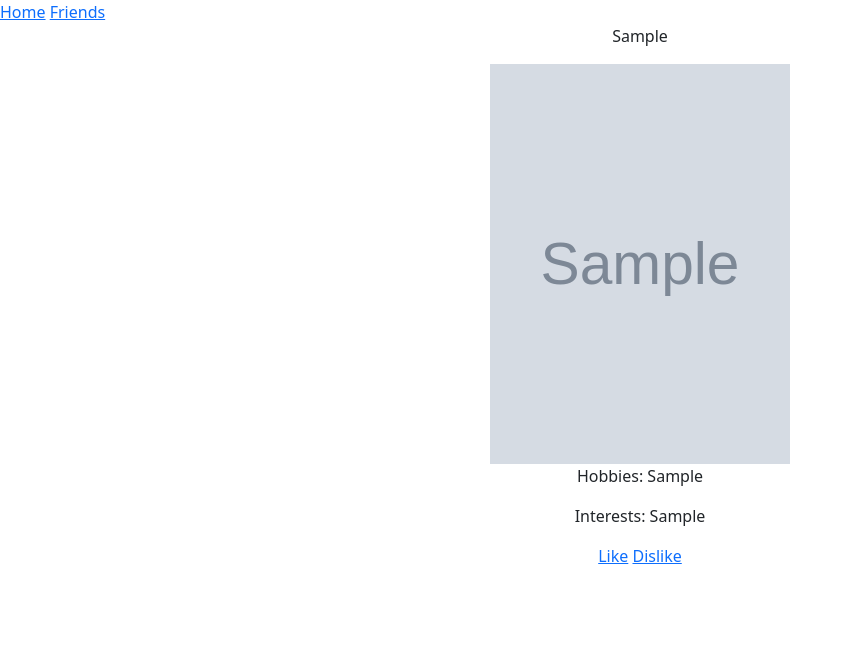
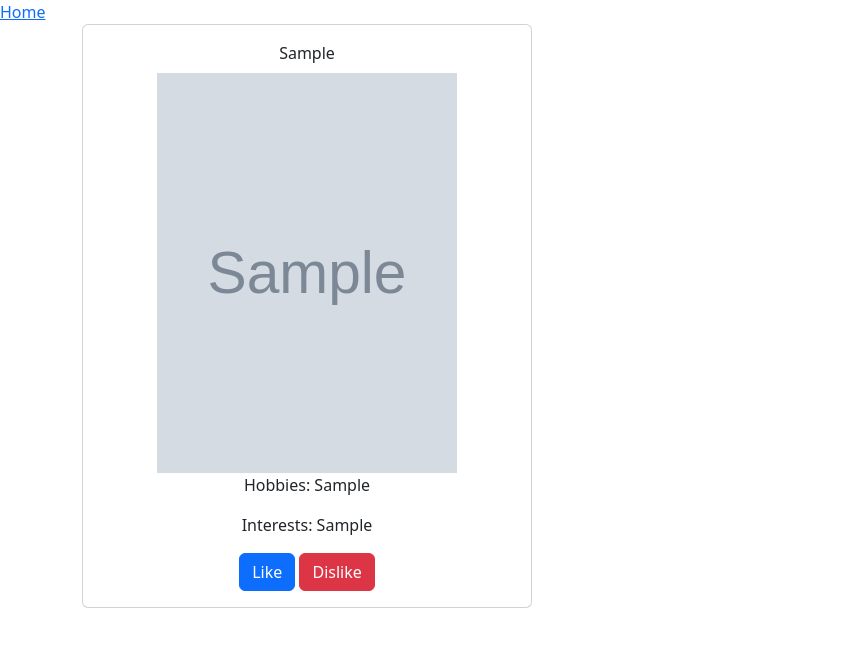
Before and after one commit to ibdao/cyas-friender, a Flask app: template friender-backend/templates/home.html in a window 1280 px wide. Shown: the top 647 px of the page, without its empty margins (0-852 px from the left). Run offline with Flask 2, Linux system fonts and the light colour scheme; the template is opened without the code that fills it: values that come from a table or form of the project are taken from there, others are empty; tables that the repository leaves empty hold one stand-in row (values such as "Sample post"); grey boxes marked "Sample" are stand-in pictures.

Commit message:
little bootstrap

```diff
--- a/friender-backend/templates/base.html
+++ b/friender-backend/templates/base.html
@@ -10,10 +10,10 @@
 <body>
   <nav>
     <a href="/">Home</a>
+    {% if g.user %}
     <a href="/user/{{g.user.id}}/friends">Friends</a>
-    {% if g.user %}
     <form action="/logout" method="POST">{{g.csrf_form.hidden_tag()}}
-      <button>Logout</button>
+      <button class="btn btn-link">Logout</button>
     </form>
     {% endif %}
   </nav>
--- a/friender-backend/templates/home.html
+++ b/friender-backend/templates/home.html
@@ -3,13 +3,15 @@
 <div class="container">
 
     {% for user in users %}
-    <div class="user-card text-center" id="{{user.username}}">
-        <p>{{ user.first_name }}</p>
-        <img src="{{ user.img_url }}" width=300px height=400px />
-        <p>Hobbies: {{ user.hobbies }}</p>
-        <p>Interests: {{ user.interests }}</p>
-        <a href="/pending/{{user.id}}">Like</a>
-        <a href="/disliking/{{user.id}}">Dislike</a>
+    <div class="card" style="width: 450px">
+        <div class="user-card card-body text-center" id="{{user.username}}">
+            <p class="card-title">{{ user.first_name }}</p>
+            <img src="{{ user.img_url }}" width=300px height=400px />
+            <p class="card-text">Hobbies: {{ user.hobbies }}</p>
+            <p class="card-text">Interests: {{ user.interests }}</p>
+            <a href="/pending/{{user.id}}" class="btn btn-primary">Like</a>
+            <a href="/disliking/{{user.id}}" class="btn btn-danger">Dislike</a>
+        </div>
     </div>
     {% endfor %}
 
--- a/friender-backend/templates/users/detail.html
+++ b/friender-backend/templates/users/detail.html
@@ -1,6 +1,6 @@
 {% extends 'base.html' %}
 {% block content %}
-    <h1>Hello {{user.username}}</h1>
+    <h1>Hello {{g.user.username}}</h1>
     <img src="{{user.img_url}}" width=600px height=500px/>
 
 
```
Also changed, not shown: friender-backend/templates/friends.html (+8 -6 lines).
